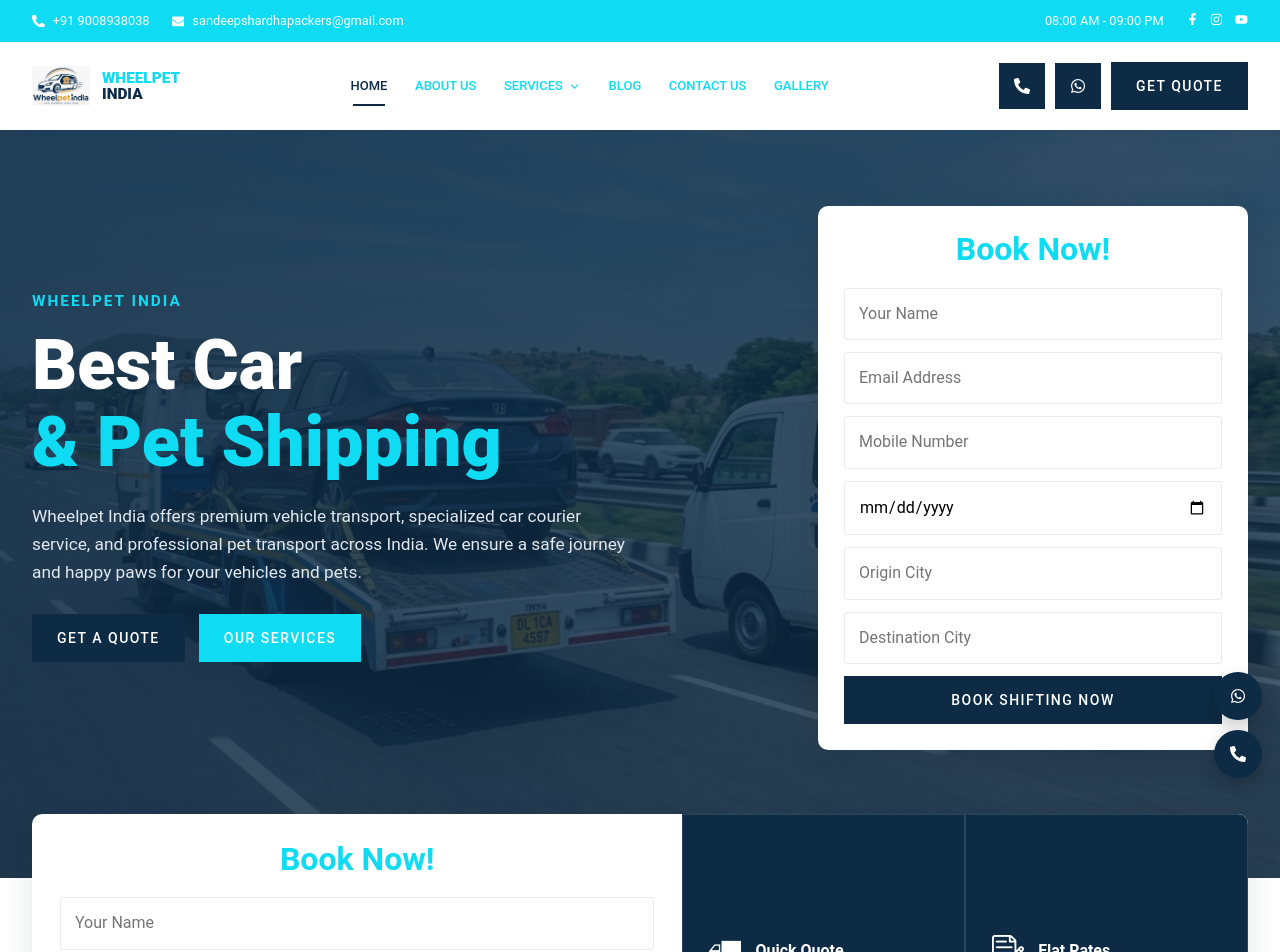
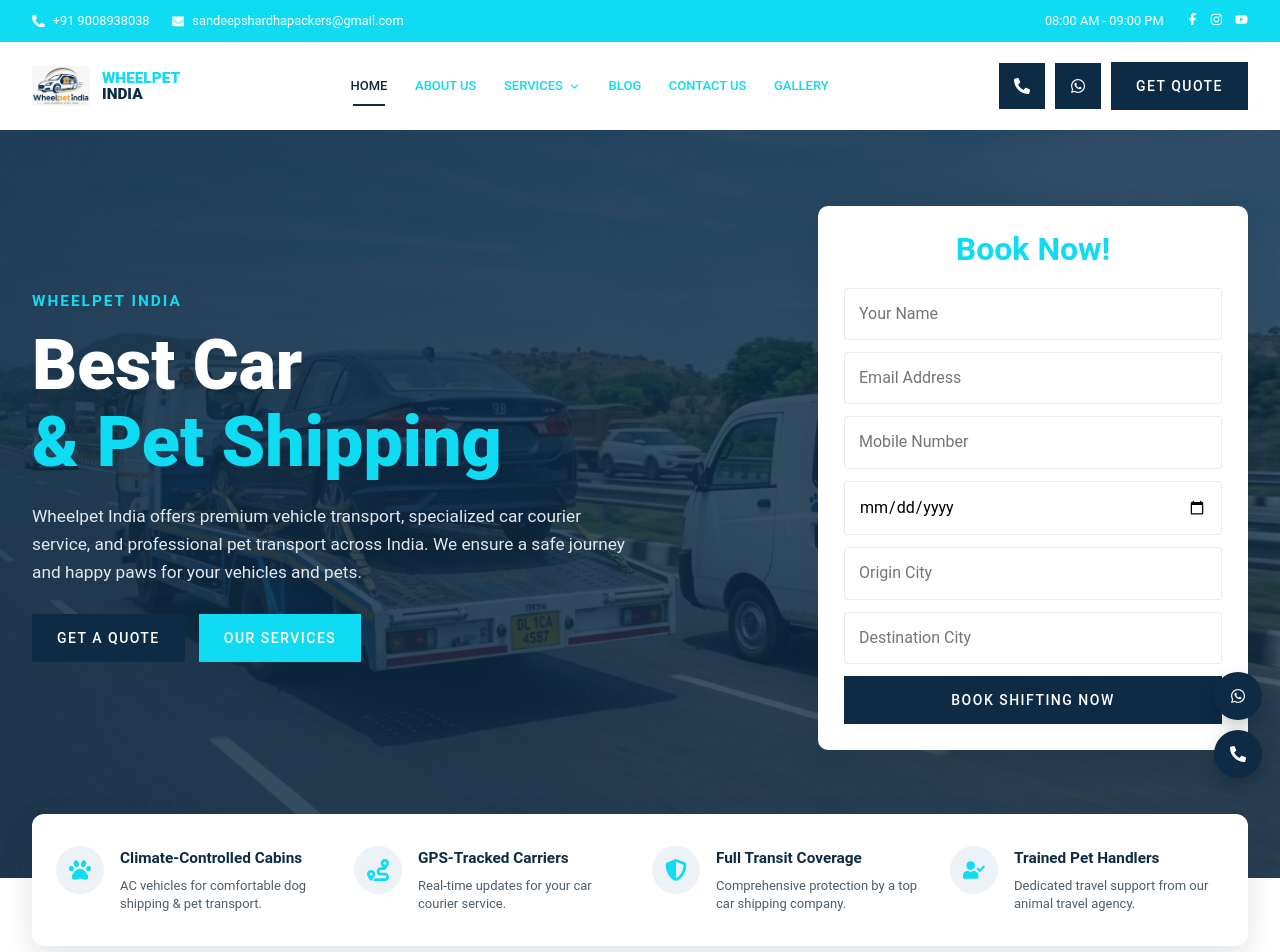
Before and after one commit to CybertizeYogesh/wheelpetindia, a Next.js app: page / in a window 1280 px wide. Shown: the top 952 px of the page. Built offline with nearby package versions, Linux system fonts and the light colour scheme.

Commit message:
Replace duplicate quote form strip with clean 4-column trust promises strip

```diff
--- a/components/BookNowStrip.js
+++ b/components/BookNowStrip.js
@@ -1,23 +1,44 @@
-import Image from "next/image";
-import { featureStrip } from "@/data/siteData";
-import QuoteForm from "@/components/QuoteForm";
+import { FaPaw, FaRoute, FaShieldAlt, FaUserCheck } from "react-icons/fa";
 import styles from "@/styles/sections.module.css";
 
 export default function BookNowStrip() {
+  const features = [
+    {
+      title: "Climate-Controlled Cabins",
+      desc: "AC vehicles for comfortable dog shipping & pet transport.",
+      Icon: FaPaw,
+    },
+    {
+      title: "GPS-Tracked Carriers",
+      desc: "Real-time updates for your car courier service.",
+      Icon: FaRoute,
+    },
+    {
+      title: "Full Transit Coverage",
+      desc: "Comprehensive protection by a top car shipping company.",
+      Icon: FaShieldAlt,
+    },
+    {
+      title: "Trained Pet Handlers",
+      desc: "Dedicated travel support from our animal travel agency.",
+      Icon: FaUserCheck,
+    },
+  ];
+
   return (
     <section className={styles.bookNow}>
-      <div className={`containerWide ${styles.bookWrap}`}>
-        <div className={styles.bookForm}>
-          <QuoteForm compact />
-        </div>
-        <div className={styles.bookFeatures}>
-          {featureStrip.map((item) => (
-            <div className={styles.bookFeature} key={item.title}>
-              <Image src={item.icon} alt="" width={32} height={32} />
+      <div className={`containerWide ${styles.bookWrapNew}`}>
+        {features.map((item) => (
+          <div className={styles.bookFeatureNew} key={item.title}>
+            <div className={styles.featureIconWrap}>
+              <item.Icon size={22} />
+            </div>
+            <div className={styles.featureTextWrap}>
               <h5>{item.title}</h5>
+              <p>{item.desc}</p>
             </div>
-          ))}
-        </div>
+          </div>
+        ))}
       </div>
     </section>
   );
--- a/styles/sections.module.css
+++ b/styles/sections.module.css
@@ -1014,3 +1014,66 @@
     flex-direction: column;
   }
 }
+
+.bookWrapNew {
+  display: grid;
+  grid-template-columns: repeat(4, 1fr);
+  background: #ffffff;
+  border-radius: 12px;
+  box-shadow: var(--shadow-card);
+  padding: clamp(20px, 2.5vw, 32px) clamp(16px, 2vw, 24px);
+  gap: 24px;
+  min-width: 0;
+}
+
+.bookFeatureNew {
+  display: flex;
+  align-items: flex-start;
+  gap: 16px;
+  min-width: 0;
+}
+
+.featureIconWrap {
+  flex: 0 0 auto;
+  width: 48px;
+  height: 48px;
+  border-radius: 50%;
+  background: var(--color-muted);
+  color: var(--color-secondary);
+  display: flex;
+  align-items: center;
+  justify-content: center;
+}
+
+.featureTextWrap {
+  min-width: 0;
+  flex: 1 1 auto;
+}
+
+.featureTextWrap h5 {
+  margin: 0 0 6px 0;
+  color: var(--color-primary);
+  font-size: clamp(14px, 1.2vw, 16px);
+  font-weight: 700;
+}
+
+.featureTextWrap p {
+  margin: 0;
+  color: var(--color-text);
+  font-size: 13px;
+  line-height: 1.4;
+}
+
+@media (max-width: 1024px) {
+  .bookWrapNew {
+    grid-template-columns: repeat(2, 1fr);
+    gap: 20px;
+  }
+}
+
+@media (max-width: 580px) {
+  .bookWrapNew {
+    grid-template-columns: 1fr;
+    gap: 16px;
+  }
+}
```
